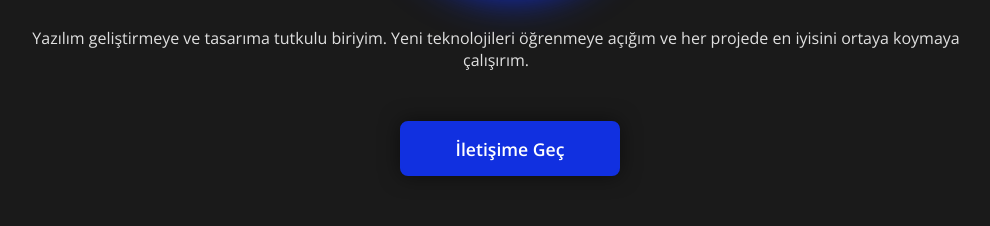
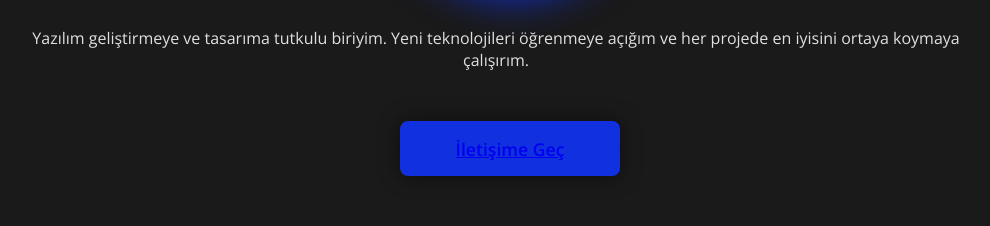
Before and after one commit to inanulassoftware/portfolyo, a plain HTML site: page index.html in a window 1280 px wide. Shown: the part 3823-4049 px from the top of the page, without its empty margins (144-1134 px from the left). Drawn offline with nearby package versions, Linux system fonts and the light colour scheme.

Commit message:
Update index.html

```diff
--- a/index.html
+++ b/index.html
@@ -110,7 +110,7 @@
     <p>
         Yazılım geliştirmeye ve tasarıma tutkulu biriyim. Yeni teknolojileri öğrenmeye açığım ve her projede en iyisini ortaya koymaya çalışırım.
     </p>
-    <button id="aboutbt">İletişime Geç</button>
+    <button id="aboutbt"><a href="#contact">İletişime Geç</a></button>
 </section>
 
 <section id="services">
@@ -120,13 +120,13 @@
     <div class="service-box">
       <i class="fa-solid fa-laptop-code service-icon"></i>
       <h1 class="service-title">Web Geliştirme</h1>
-      <button class="service-button"><a class="aajax" href="">Şimdi İletişime Geç</a></button>
+      <button class="service-button"><a class="aajax" href="#contact">Şimdi İletişime Geç</a></button>
     </div>
 
     <div class="service-box">
       <i class="fa-solid fa-pen-nib service-icon"></i>
       <h1 class="service-title">Tasarım</h1>
-      <button class="service-button"><a class="aajax" href="">Şimdi İletişime Geç</a></button>
+      <button class="service-button"><a class="aajax" href="#contact">Şimdi İletişime Geç</a></button>
     </div>
   </div>
 </section>
```
